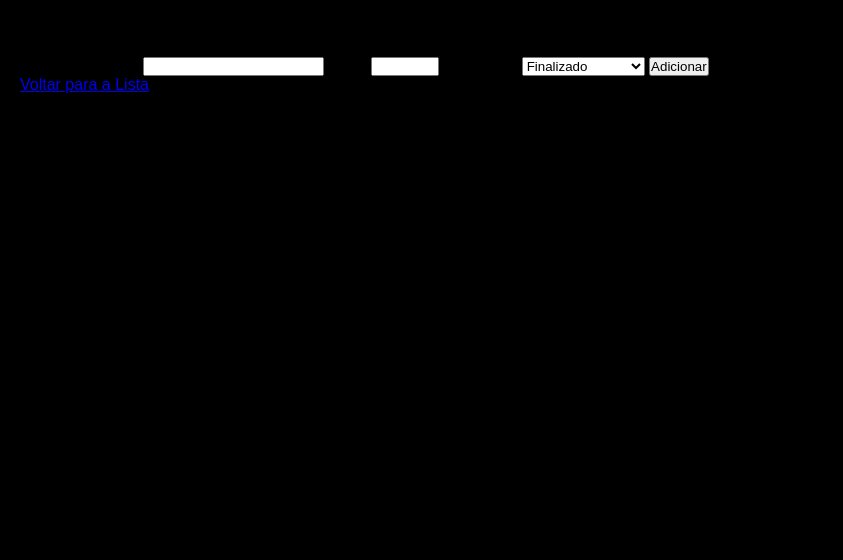
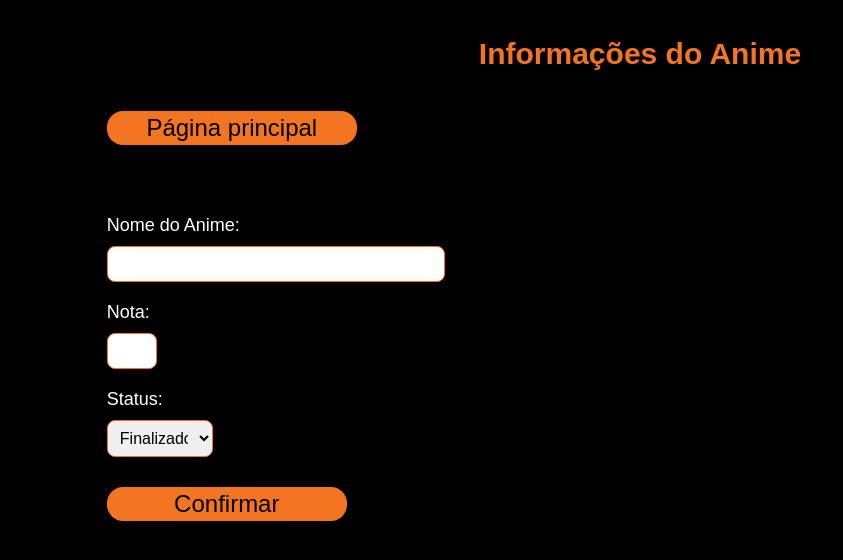
Before and after one commit to YSodres/crud-anime-list, a PHP site: page /adicionar-anime.php in a window 1280 px wide. Shown: the top 560 px of the page, without its empty margins (0-843 px from the left). Run offline with PHP 8.4, Linux system fonts and the light colour scheme.

Commit message:
refactor: estilização das páginas

```diff
--- a/adicionar-anime.php
+++ b/adicionar-anime.php
@@ -2,34 +2,36 @@
 <html lang="en">
 <head>
     <meta charset="UTF-8">
-    <meta http-equiv="X-UA-Compatible" content="IE=edge">
     <meta name="viewport" content="width=device-width, initial-scale=1.0">
     <title>Adicionar Anime</title>
     <link rel="stylesheet" type="text/css" href="/css/styles.css">
 </head>
 <body>
     <header></header>
-    <main>
-        <h1>Adicionar Anime</h1>
+    <main class="animes">
+        <section class="animes__conteudo">
+            <h1 class="animes__conteudo__titulo">Informações do Anime</h1>
 
-        <form action="processar_adicao.php" method="post">
+            <a class="animes__conteudo__adicionar" href="index.php">Página principal</a>
+
+            <form class="animes__conteudo__formulario">
                 <label for="nome">Nome do Anime:</label>
                 <input type="text" id="nome" name="nome" required>
 
                 <label for="nota">Nota:</label>
                 <input type="number" id="nota" name="nota" min="0" max="10" step="0.1">
 
-            <label for="categoria">Categoria:</label>
-            <select id="categoria" name="categoria" required>
+                <label for="status">Status:</label>
+                <select id="status" name="status" required>
                     <option value="finalizado">Finalizado</option>
                     <option value="assistindo">Assistindo</option>
-                <option value="pretende_assistir">Pretende Assistir</option>
+                    <option value="pretende">Pretende Assistir</option>
                 </select>
 
-            <button type="submit">Adicionar</button>
+                <button type="submit">Confirmar</button>
             </form>
+        </section>
     </main>
     <footer></footer>
-    <a href="index.html">Voltar para a Lista</a>
 </body>
 </html>
--- a/css/styles.css
+++ b/css/styles.css
@@ -13,7 +13,7 @@ body {
     display: flex;
     flex-direction: column;
     justify-content: space-between;
-    margin: 5% 10%;
+    margin: 3% 7%;
     gap: 40px;
     font-size: 20px;
     display: flex;
@@ -22,19 +22,27 @@ body {
 
 .animes__conteudo__titulo {
     color: #f47521;
-    font-size: 40px;
+    font-size: 30px;
     text-align: center;
 }
 
-.animes__conteudo__adicionar {
-    background-color:#f47521;
+.animes__conteudo__adicionar,
+.animes__conteudo__formulario button {
+    background-color: #f47521;
     color: #000000;
-    width: 240px;
+    width: 240px; /* Mantenha a largura desejada */
+    border: none;
     border-radius: 16px;
     font-size: 24px;
     padding: 3px 5px;
     text-decoration: none;
     text-align: center;
+    cursor: pointer;
+}
+
+.animes__conteudo__adicionar:hover,
+.animes__conteudo__formulario button:hover {
+    background-color: #ff8c53;
 }
 
 .animes__conteudo__categorias{
@@ -70,3 +78,42 @@ li {
     font-size: 20px;
     margin-bottom: 10px;
 }
+
+.animes__conteudo__formulario {
+    display: flex;
+    flex-direction: column;
+    gap: 10px;
+    margin-top: 20px;
+}
+
+.animes__conteudo__formulario label {
+    color: #ffffff;
+    font-size: 18px;
+    margin-top: 10px;
+}
+
+.animes__conteudo__formulario input[name="nome"] {
+    width: 30%;
+    padding: 8px;
+    border: 1px solid #f47521;
+    border-radius: 8px;
+    font-size: 16px
+}
+
+.animes__conteudo__formulario input[name="nota"] {
+    width: 3%;
+    padding: 8px;
+    text-align: center;
+    border: 1px solid #f47521;
+    border-radius: 8px;
+    font-size: 16px
+}
+.animes__conteudo__formulario select {
+    width: 10%;
+    padding: 8px;
+    text-align: center;
+    border: 1px solid #f47521;
+    border-radius: 8px;
+    margin-bottom: 20px;
+    font-size: 16px;
+}
--- a/index.html
+++ b/index.php
@@ -3,14 +3,14 @@
 <head>
     <meta charset="UTF-8">
     <meta name="viewport" content="width=device-width, initial-scale=1.0">
-    <title>Controle de Animes</title>
+    <title>Listas de Animes</title>
     <link rel="stylesheet" type="text/css" href="/css/styles.css">
 </head>
 <body>
     <header></header>
     <main class="animes">
         <section class="animes__conteudo">
-            <h1 class="animes__conteudo__titulo">Controle de Animes</h1>
+            <h1 class="animes__conteudo__titulo">Listas de Animes</h1>
 
             <a class="animes__conteudo__adicionar" href="adicionar-anime.php">Adicionar Anime</a>
 
```
Lines whose indentation alone changed are shown as unchanged.
